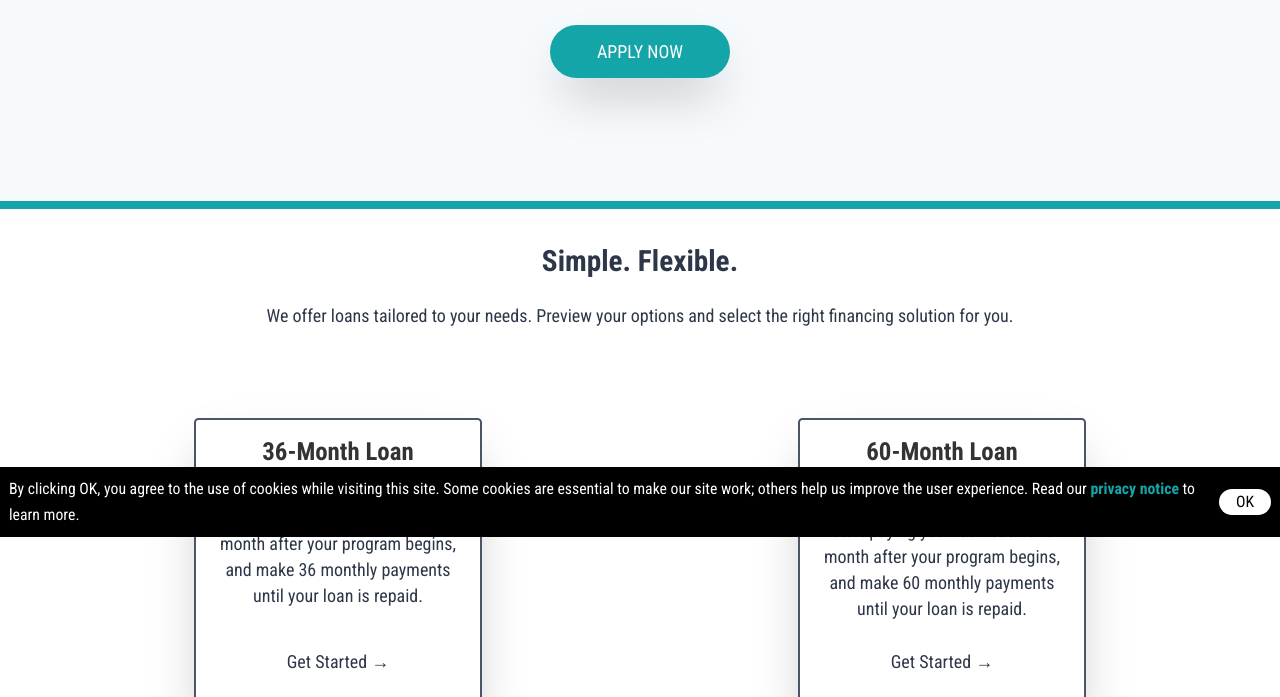
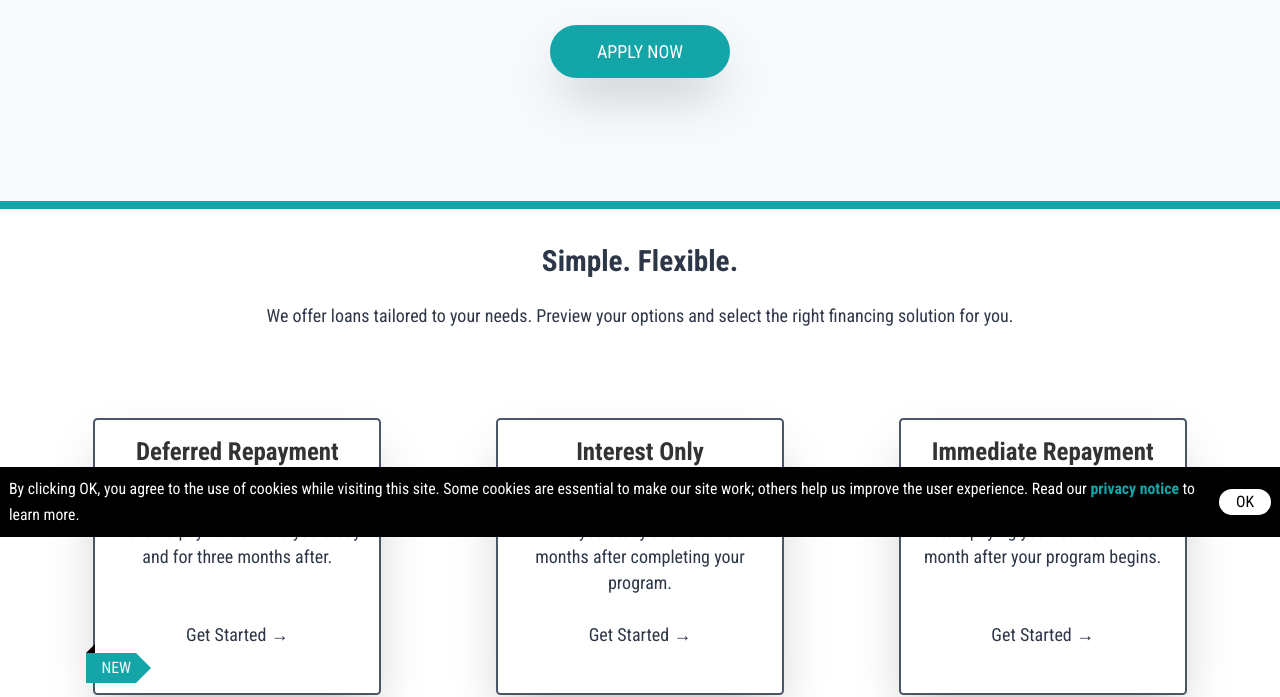
Before and after one commit to chrisdesilva/skills_fund_careerfoundry, a Gatsby site: page / in a window 1280 px wide. Shown: the part 263-960 px from the top of the page. Built offline with nearby package versions, Linux system fonts and the light colour scheme; Gatsby itself is replaced by a stand-in of ours; some packages are replaced by stand-ins of ours; no server answers.

Commit message:
Add IO and DEF

```diff
--- a/src/constants/programInfo.js
+++ b/src/constants/programInfo.js
@@ -105,31 +105,31 @@
   // subheadline:
   //   "We offer a straightforward loan so you can focus on your program and transform your future.",
   cards: [
+    {
+      heading: "Deferred Repayment",
+      body: "Make no payments while you study and for three months after.",
+    },
+    {
+      heading: "Interest Only",
+      body:
+        "Make low interest-only payments while you study and for three months after completing your program.",
+    },
+    {
+      heading: "Immediate Repayment",
+      body: "Start paying your loan back one month after your program begins.",
+    },
     // {
-    //   heading: "Deferred Repayment",
-    //   body: "Make no payments while you study and for three months after.",
+    //   heading: "36-Month Loan",
+    //   // body:
+    //   //   "Pay off your loan faster. Start paying your loan back one month after your program begins, and make 36 monthly payments until your loan is repaid.",
+    //   body:
+    //     "Start paying your loan back one month after your program begins, and make 36 monthly payments until your loan is repaid.",
     // },
     // {
-    //   heading: "Interest Only",
+    //   heading: "60-Month Loan",
     //   body:
-    //     "Make low interest-only payments while you study and for three months after completing your program.",
+    //     "Make smaller monthly payments. Start paying your loan back one month after your program begins, and make 60 monthly payments until your loan is repaid.",
     // },
-    // {
-    //   heading: "Immediate Repayment",
-    //   body: "Start paying your loan back one month after your program begins.",
-    // },
-    {
-      heading: "36-Month Loan",
-      // body:
-      //   "Pay off your loan faster. Start paying your loan back one month after your program begins, and make 36 monthly payments until your loan is repaid.",
-      body:
-        "Start paying your loan back one month after your program begins, and make 36 monthly payments until your loan is repaid.",
-    },
-    {
-      heading: "60-Month Loan",
-      body:
-        "Make smaller monthly payments. Start paying your loan back one month after your program begins, and make 60 monthly payments until your loan is repaid.",
-    },
   ],
 }
 
@@ -138,10 +138,10 @@
   costOfLiving: false, // true if at least one program has cost of living included
   costOfLivingPrograms: "", // leave as empty string is cost of living availability is the same across all programs
   multCostOfLivingPrograms: false, // true if costOfLivingPrograms string has more than one program
-  interestOnly: false, // true if interest-only payments are an option
+  interestOnly: true, // true if interest-only payments are an option
   immediateRepayment: true, // true if immediate repayment is an option
   multipleLoanLengths: true, // true if 36 and 60 month options are both available
-  multipleLoanTypes: false, // true if both IR and IO are available
+  multipleLoanTypes: true, // true if both IR and IO are available
   multiPrograms: true, // only true if there are multiple programs
   onlinePrograms: true, // true if at least one program is remote/online
   schoolHQState: "MI",
```
